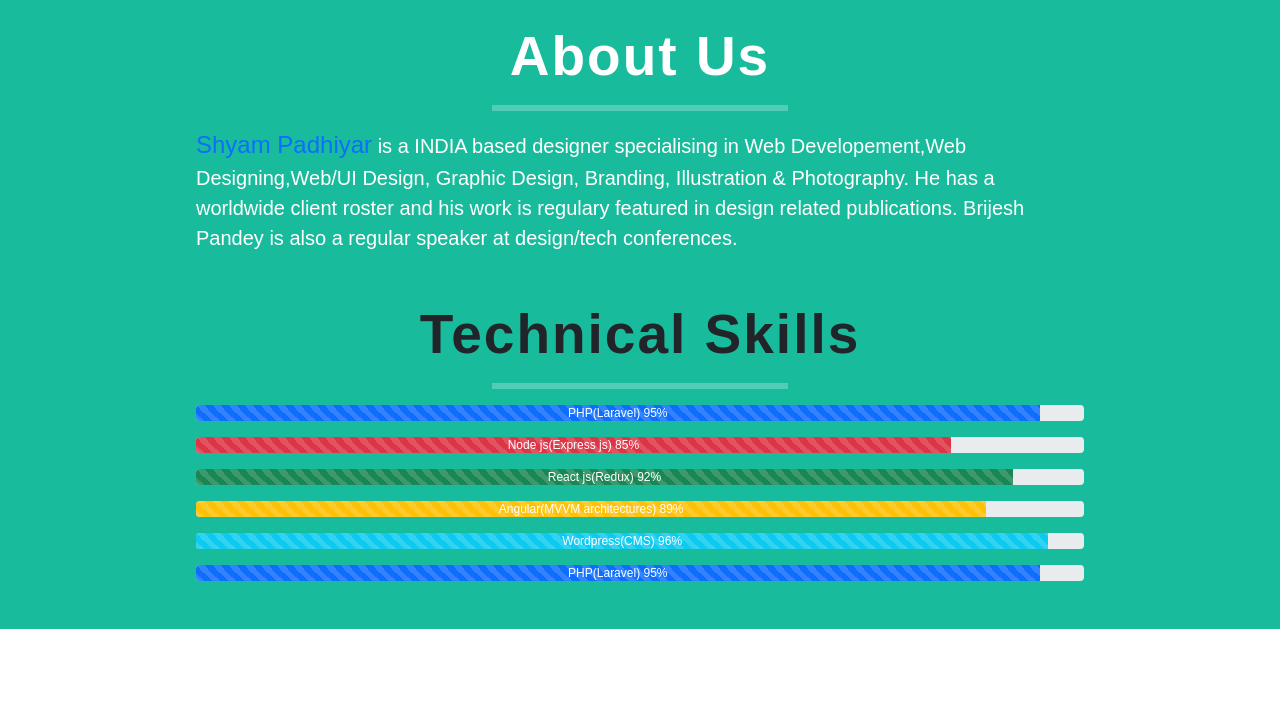
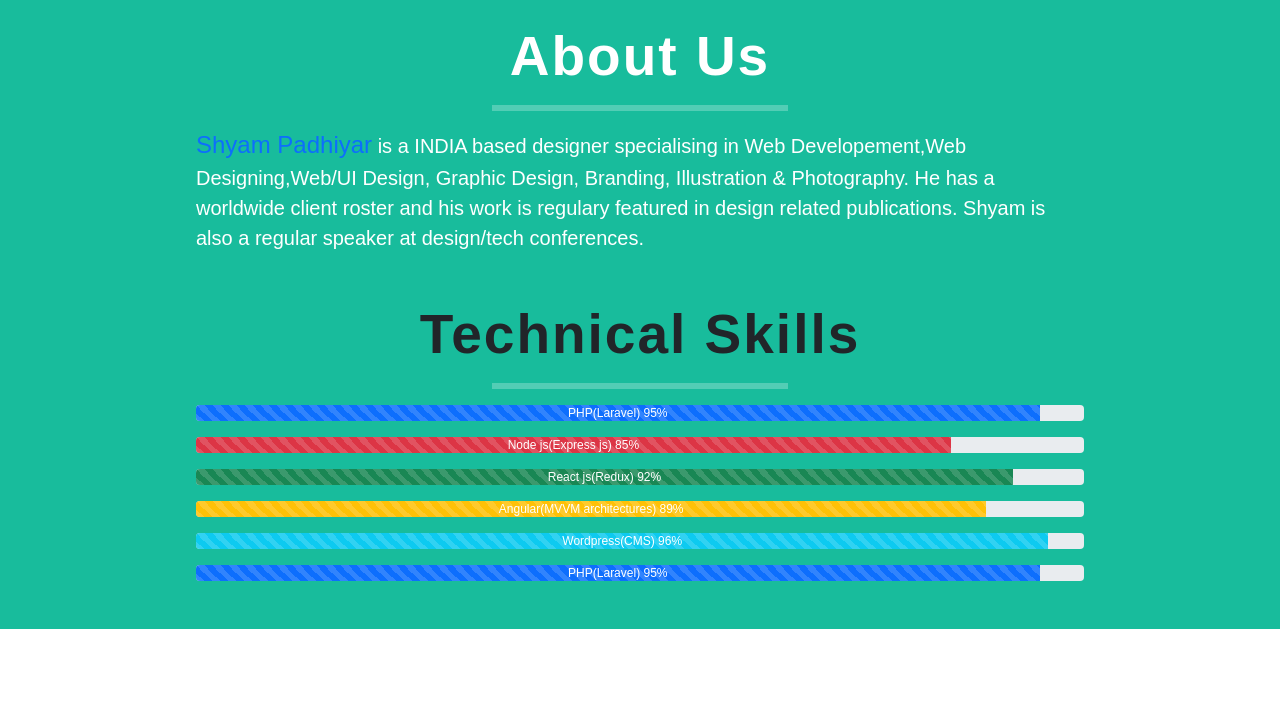
Before and after one commit to Shyam1092/Shyam_Bootstrap_Portfolio, a plain HTML site: page index.html in a window 1280 px wide. Shown: the part 3040-3753 px from the top of the page. Drawn offline with nearby package versions, Linux system fonts and the light colour scheme.

Commit message:
Update index.html

```diff
--- a/index.html
+++ b/index.html
@@ -149,7 +149,7 @@
             <p class="w-75 mx-auto  text-white fs-5">
                 <span class="fs-4 text-primary">Shyam Padhiyar</span> is a INDIA based designer specialising in Web
                 Developement,Web Designing,Web/UI Design, Graphic Design, Branding, Illustration & Photography. He has a
-                worldwide client roster and his work is regulary featured in design related publications. Brijesh Pandey
+                worldwide client roster and his work is regulary featured in design related publications. Shyam
                 is also a regular speaker at design/tech conferences.
             </p>
 
```
